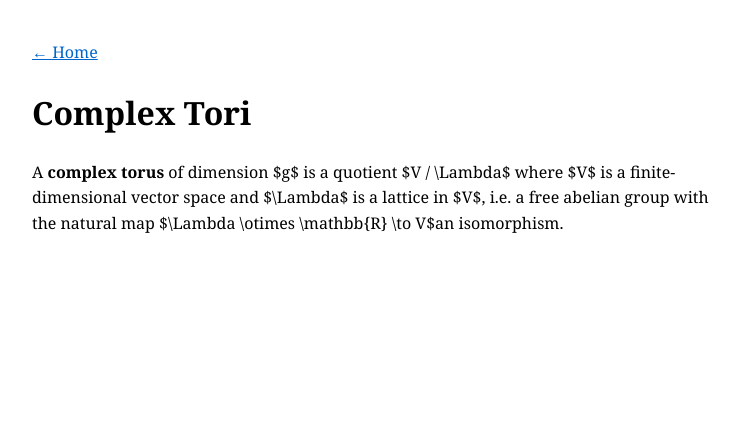
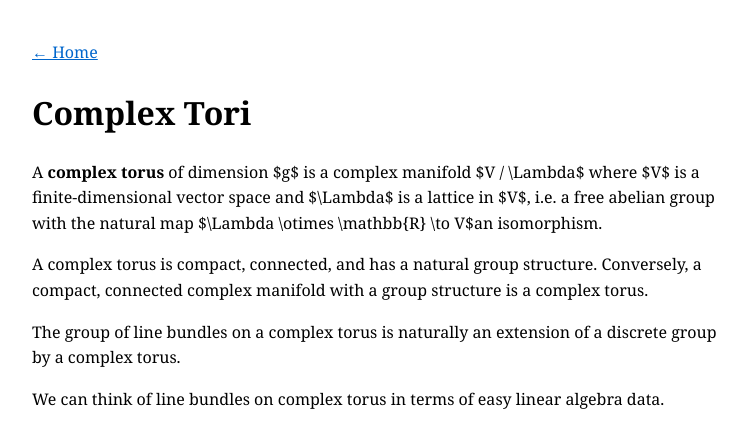
Before and after one commit to complextori/complextori.github.io, a Jekyll site: the page built from _notes/complex-torus.md, in a window 1280 px wide. Shown: the top 448 px of the page, without its empty margins (258-1005 px from the left). Built offline with Jekyll 4.4.1, drawn with Linux system fonts in a browser that asks for light colours; a script that is not in the unit is left out.

Commit message:
fix html

```diff
--- a/_layouts/default.html
+++ b/_layouts/default.html
@@ -15,9 +20,6 @@
     <style>
         body { max-width: 700px; margin: 40px auto; padding: 0 20px; font-family: Georgia, serif; line-height: 1.6; }
         a { color: #0066cc; }
-        mjx-container[jax="CHTML"][display="false"] {
-  white-space: nowrap;
-    }
     </style>
 </head>
 <body>
--- a/_notes/complex-torus.md
+++ b/_notes/complex-torus.md
@@ -3,4 +3,10 @@ layout: default
 title: Complex Tori
 ---
 
-A **complex torus** of dimension $g$ is a quotient $V / \Lambda$ where $V$ is a finite-dimensional vector space and $\Lambda$ is a lattice in $V$, i.e. a free abelian group with the natural map $\Lambda \otimes \mathbb{R} \to V$an isomorphism.
+A **complex torus** of dimension $g$ is a complex manifold $V / \Lambda$ where $V$ is a finite-dimensional vector space and $\Lambda$ is a lattice in $V$, i.e. a free abelian group with the natural map $\Lambda \otimes \mathbb{R} \to V$an isomorphism.
+
+A complex torus is compact, connected, and has a natural group structure. Conversely, a compact, connected complex manifold with a group structure is a complex torus.
+
+The group of line bundles on a complex torus is naturally an extension of a discrete group by a complex torus.
+
+We can think of line bundles on complex torus in terms of easy linear algebra data.
```
Also changed, not shown: other parts of _layouts/default.html (+5 -0 lines), 1 other file.
